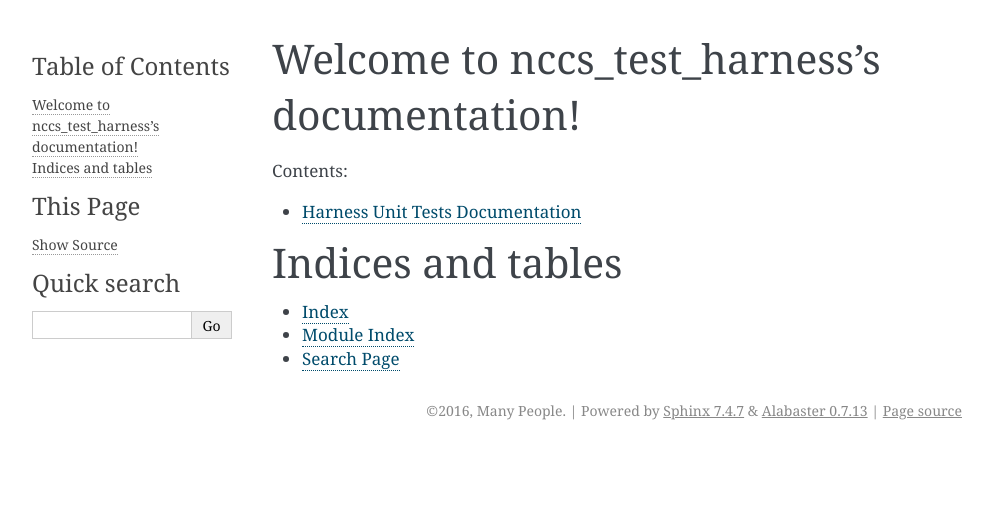
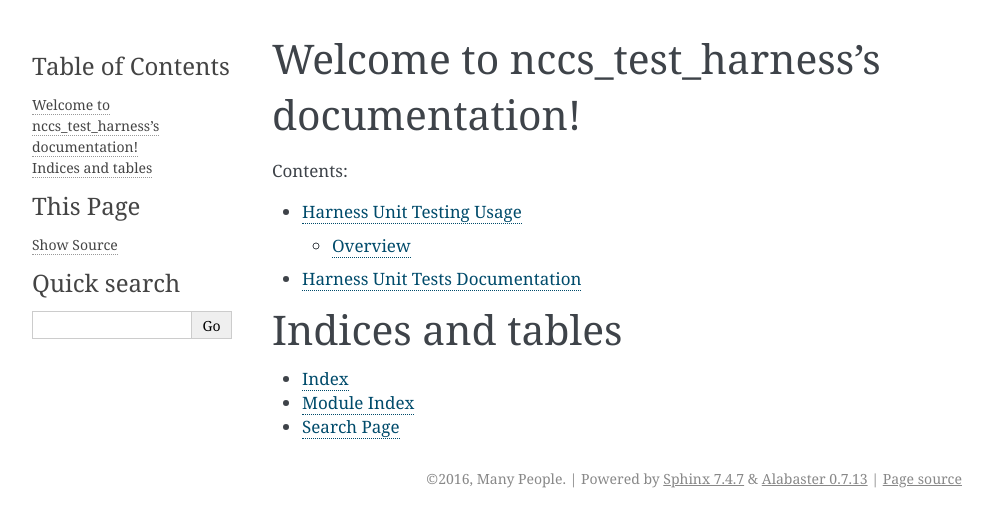
Before and after one commit to olcf/olcf-test-harness, a Sphinx documentation site: the page built from doc-sphinx/source/index.rst, in a window 1280 px wide. Shown: the top 527 px of the page, without its empty margins (148-1141 px from the left). Built offline with Sphinx 7.4.7, drawn with Linux system fonts in a browser that asks for light colours.

Commit message:
Forgot to stage for commit.

```diff
--- a/doc-sphinx/source/index.rst
+++ b/doc-sphinx/source/index.rst
@@ -11,11 +11,11 @@ Contents:
 .. toctree::
    :maxdepth: 2
 
+   harness_unit_test_usage_instructions
    harness_unit_tests_documentation
 
 Indices and tables
 ==================
-
 * :ref:`genindex`
 * :ref:`modindex`
 * :ref:`search`
```
